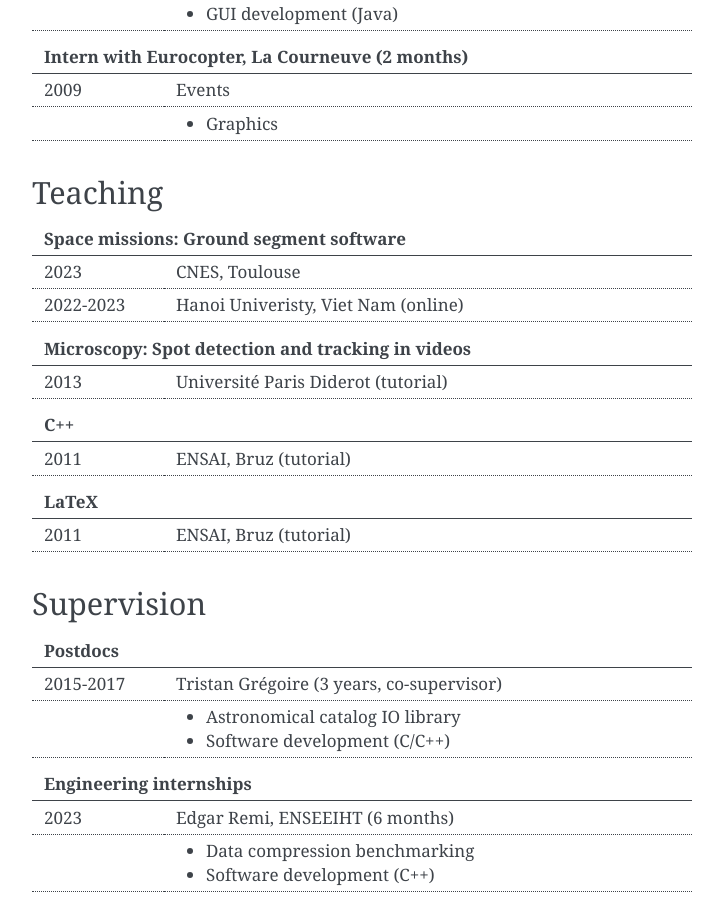
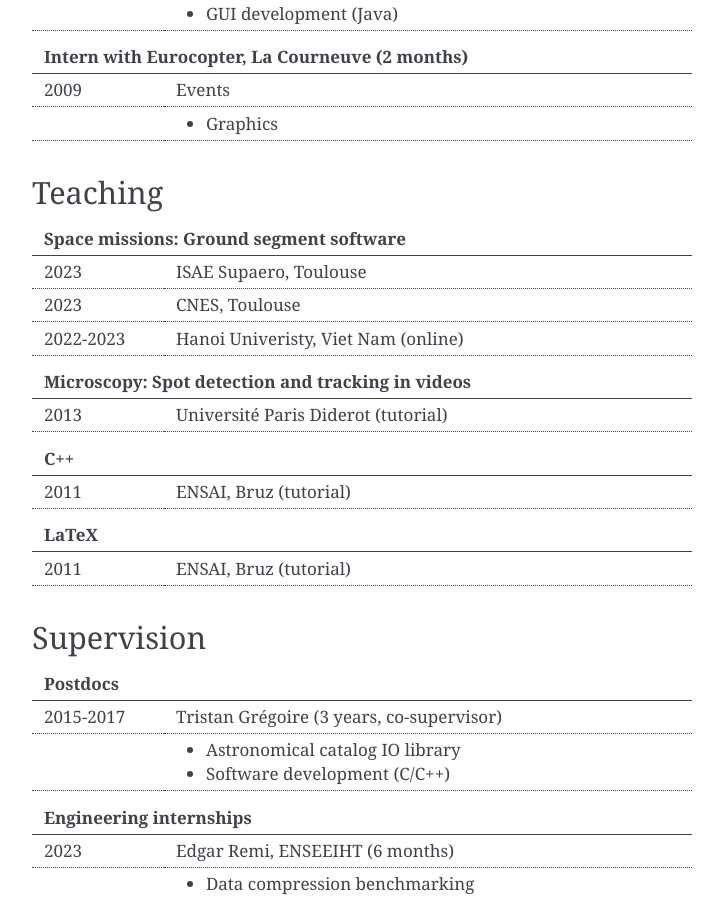
Before and after one commit to kabasset/kabasset, a Sphinx documentation site: the page built from source/resume.rst, in a window 1280 px wide and 900 px high, scrolled down 1248 px. Shown: the whole window, without its empty margins (388-1111 px from the left). Built offline with Sphinx 7.4.7, drawn with Linux system fonts in a browser that asks for light colours; the version number could not be read and is left out.

Commit message:
Add Supaero teaching

```diff
--- a/source/resume.rst
+++ b/source/resume.rst
@@ -116,6 +116,7 @@ Teaching
    ========= ====
    Space missions: Ground segment software
    ==============
+   2023      ISAE Supaero, Toulouse
    2023      CNES, Toulouse
    2022-2023 Hanoi Univeristy, Viet Nam (online)
    ========= ====
```
Also changed, not shown: 4 other files.
